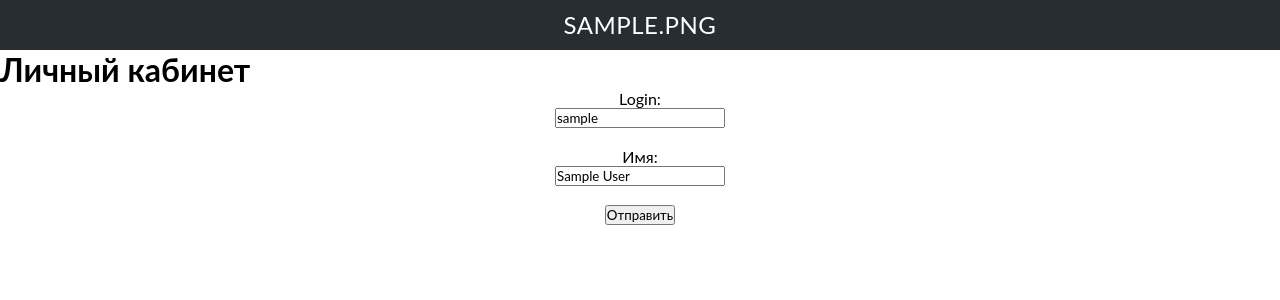
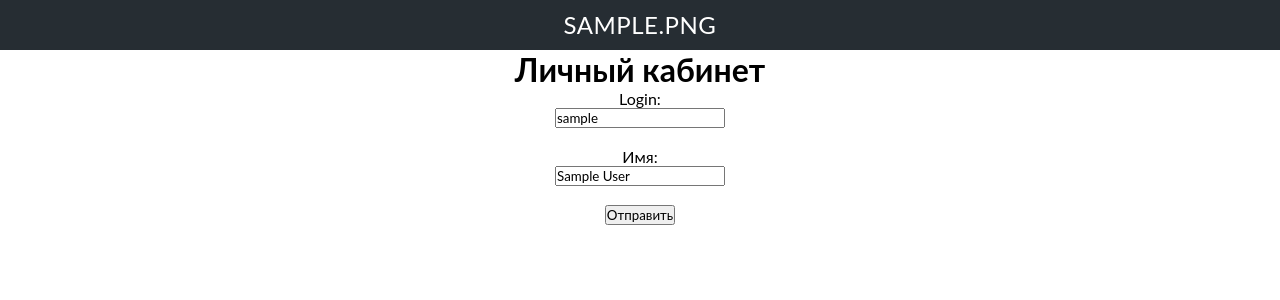
Before and after one commit to ArslanBatt/labs, a PHP site: page /page.php in a window 1280 px wide. Shown: the part 159-459 px from the top of the page. Run offline with PHP 8.4, Linux system fonts and the light colour scheme; the visitor is signed in with stand-in values (Sample User, id 1); tables that the repository leaves empty or names only in its code hold one stand-in row (values such as "Sample post").

Commit message:
коммит

```diff
--- a/Battalov-penguins/style.css
+++ b/Battalov-penguins/style.css
@@ -326,3 +326,6 @@ a{
     align-items: center;
     list-style-type: none;
 }
+.Personal-cab{
+    text-align: center;
+}
```
Also changed, not shown: Battalov-penguins/index.php (+1 -7 lines), Battalov-penguins/header.php (indentation only).
